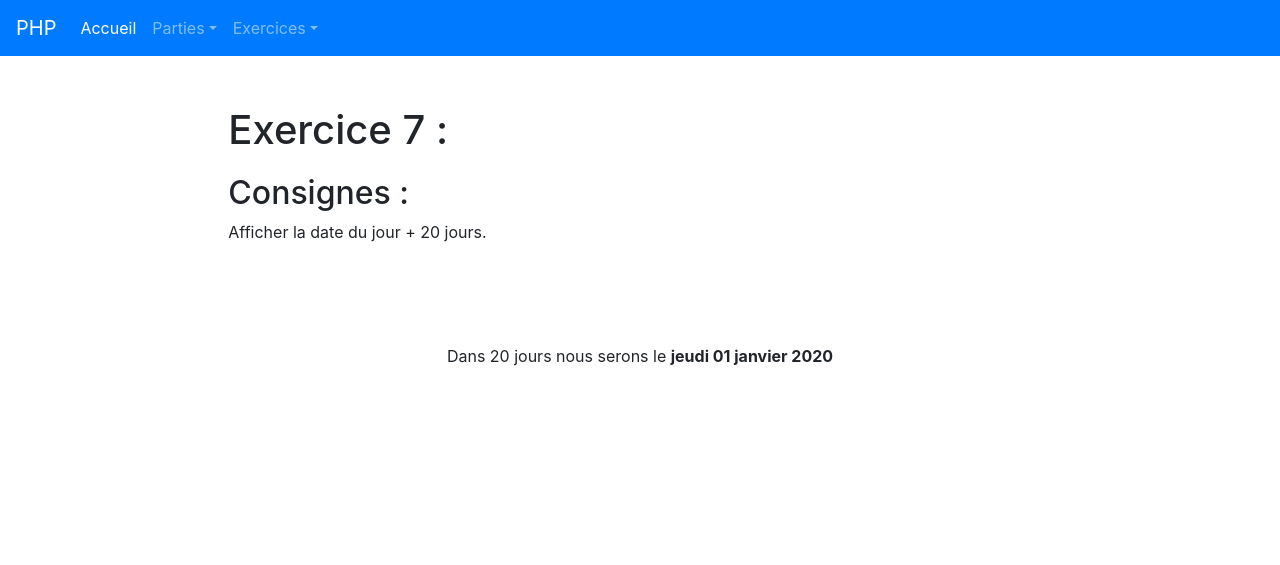
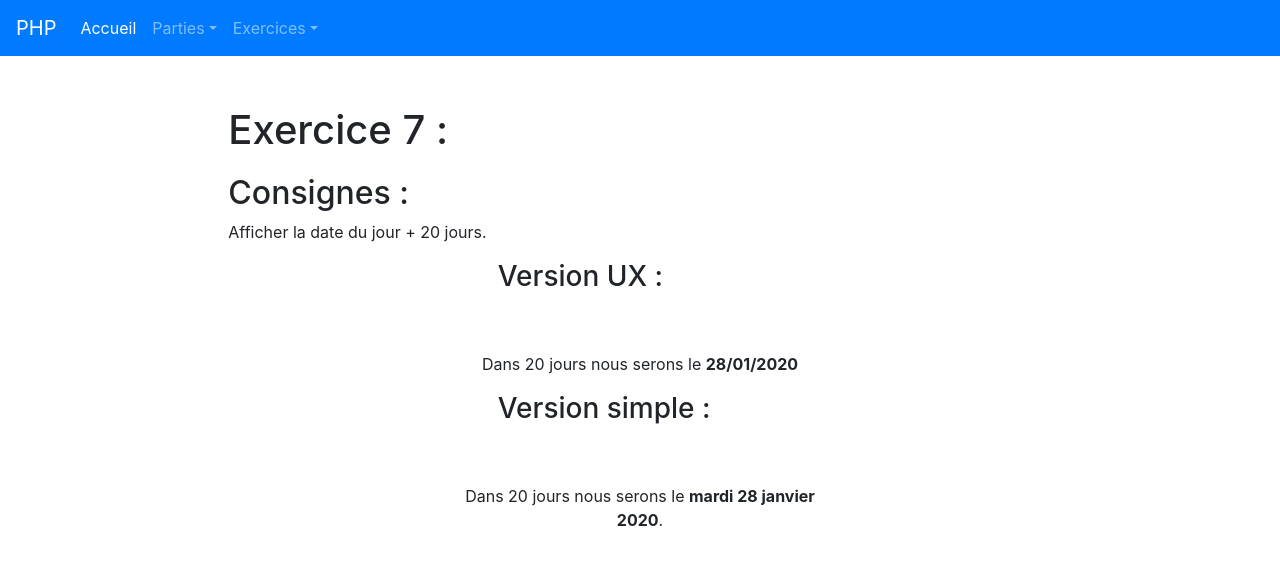
Before and after one commit to RobinHabran/phpExercice, a PHP site: page /exercice7/index.php in a window 1280 px wide. Shown: the top 565 px of the page. Run offline with PHP 8.4, Linux system fonts and the light colour scheme.

Commit message:
avancement partie 9

```diff
--- a/partie9/exercice7/index.php
+++ b/partie9/exercice7/index.php
@@ -2,7 +2,6 @@
     date_default_timezone_set('Europe/Paris');
     setlocale (LC_TIME, 'fr_FR.utf8','fra');
     // déclaration de variable
-        $actualDateFr = strftime('%A %d %B %G');
         $actuaDate = date('l j F Y');
     // fin de déclaration de variable days
     // fonction qui formate un timestamp à une certaine date
@@ -16,16 +15,16 @@
             $monthLetter = array('janvier' , 'février' , 'mars' , 'avril' , 'mai' , 'juin' , 'juillet' ,'août' , 'septembre' , 'octobre' , 'novembre' , 'décembre');
             return $monthLetter[$monthNumber-1];
         }
-        // return la date au format 'Janvier 12 février 2020'
+        // return la date au format 'Jeudi 12 février 2020'
         function sentenceOfDateFr(){
           // jour de la semaine en chiffre soit 1=lundi, 2=mardi ...etc
-          $actualDayOfWeek = date('N' , strtotime(date('N') . ' + 20 days'));
+          $actualDayOfWeek = date('N',strtotime('+20 days'));
           // jour du mois en chiffre
-          $actualDayNumber = date('d' , strtotime(date('j') . ' + 20 days'));
+          $actualDayNumber = date('d',strtotime('+20 days'));
           // mois en chiffre soit 1=janvier, 2=février ...etc
-          $actualMonthNumber = date('n' , strtotime(date('F') . ' + 20 days'));
+          $actualMonthNumber = date('m',strtotime('+20 days'));
           // année en chiffre format YYYY
-          $actualYearNumber = date('Y' , strtotime(date('Y') . ' + 20 days'));
+          $actualYearNumber = date('Y',strtotime('+20 days'));
           return actualDay($actualDayOfWeek) . ' ' . $actualDayNumber . ' ' . actualMonth($actualMonthNumber) . ' ' . $actualYearNumber;
         }
 ?>
@@ -47,9 +46,24 @@
                     <div class="line"></div>
                     <h2>Consignes : </h2>
                     <p class="consigne"><?= file_get_contents('consigne.txt') ?></p>
+                    <div class="row">
+                      <div class='cold-md-6 offset-md-4'>
+                        <h3>Version UX : </h3>
+                      </div>
+                    </div>
                     <div class="row answer">
-                        <div class="col-md-6 offset-md-3 text-center answer">
-                            <p>Dans 20 jours nous serons le  <span class="bold"><?= sentenceOfDateFr(); ?></span></p>
+                        <div class="col-md-6 offset-md-3 text-center">
+                            <p>Dans 20 jours nous serons le   <span class="bold"><?= date('d/m/Y',strtotime('+20 days')); ?></span></p>
+                        </div>
+                    </div>
+                    <div class="row">
+                      <div class='cold-md-6 offset-md-4'>
+                        <h3>Version simple : </h3>
+                      </div>
+                    </div>
+                    <div class="row answer">
+                        <div class="col-md-6 offset-md-3 text-center">
+                            <p>Dans 20 jours nous serons le   <span class="bold"><?= sentenceOfDateFr(); ?></span>.</p>
                         </div>
                     </div>
                 </div>
```
Also changed, not shown: partie9/exercice8/index.php (+76 -0 lines).
